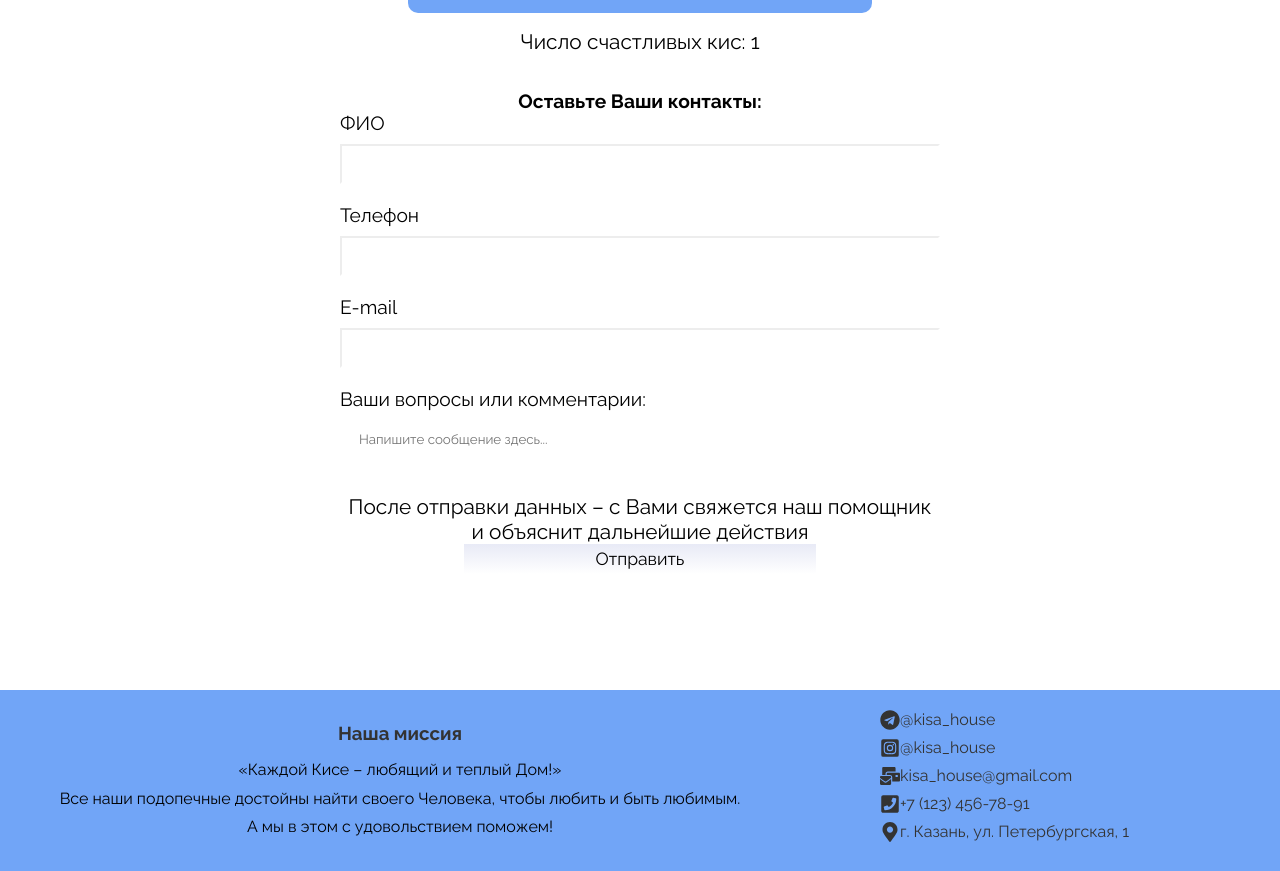
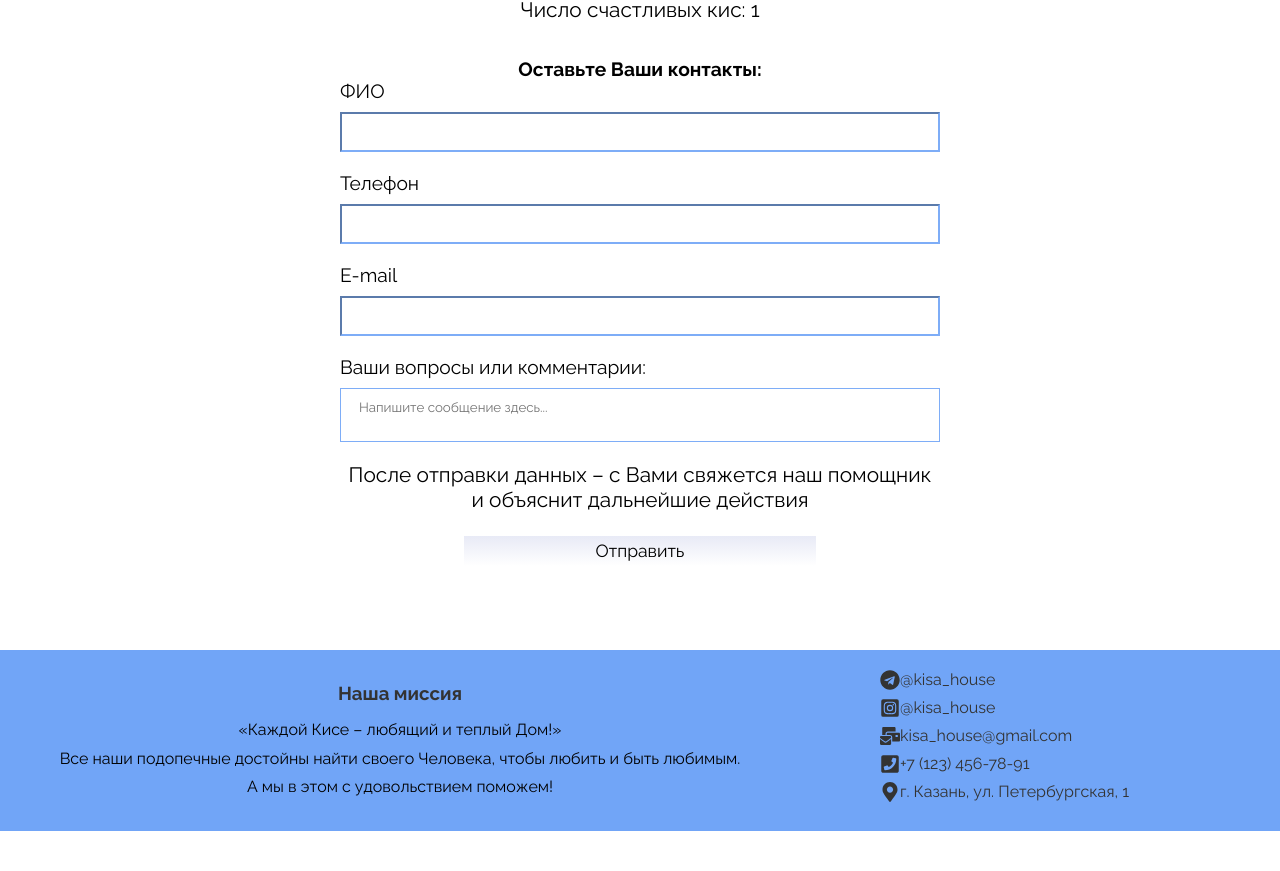
Before and after one commit to anastaok/kisa-house, a React (Create React App) app: page /cart in a window 1280 px wide. Shown: the part 590-1461 px from the top of the page. After the commit the page ends 1421 px from the top, so only its background shows below. Built offline with nearby package versions, Linux system fonts and the light colour scheme; a web font is replaced by a local one.

Commit message:
added react-scroll

```diff
--- a/package.json
+++ b/package.json
@@ -15,6 +15,7 @@
     "react-icons": "^4.4.0",
     "react-router-dom": "^6.4.2",
     "react-scripts": "5.0.1",
+    "react-scroll": "^1.8.8",
     "typescript": "^4.8.2",
     "web-vitals": "^2.1.4"
   },
@@ -41,5 +42,8 @@
       "last 1 firefox version",
       "last 1 safari version"
     ]
+  },
+  "devDependencies": {
+    "@types/react-scroll": "^1.8.4"
   }
 }
--- a/src/components/Cart/Cart.scss
+++ b/src/components/Cart/Cart.scss
@@ -1,5 +1,5 @@
 .cart {
-  padding: 5rem;
+  padding: 3rem 5rem;
   display: flex;
   flex-direction: column;
   align-items: center;
@@ -10,6 +10,7 @@
     display: flex;
     flex-direction: column;
     align-items: center;
+    gap: 1.5rem;
   }
   .wrapperCart {
     display: flex;
@@ -59,8 +60,7 @@
       .formData {
         margin-bottom: 1.25rem;
         padding: 0.625rem 1.125rem;
-        background: rgba(255, 255, 255, 0.1);
-        border-color: rgba(255, 255, 255, 0.2);
+        border-color: rgba(113, 165, 247, 0.9);
         font-family: "Raleway", sans-serif;
         resize: none;
       }
--- a/src/components/Header/Header.tsx
+++ b/src/components/Header/Header.tsx
@@ -1,4 +1,5 @@
 import { NavLink } from "react-router-dom";
+import { Link } from "react-scroll";
 
 import "./Header.scss";
 
@@ -32,9 +33,9 @@ const Header = () => {
             </NavLink>
           </li>
           <li className="category">
-            <NavLink className="categoryLink" to="/">
+            <Link className="categoryLink" to="footer" smooth={true}>
               Контакты
-            </NavLink>
+            </Link>
           </li>
         </ul>
         <NavLink className="link" to="/cart">
--- a/src/components/Header/header.scss
+++ b/src/components/Header/header.scss
@@ -23,6 +23,7 @@
         list-style: none;
         margin: 0 3.125rem 0;
         transition: all 0.3s ease-in-out;
+        cursor: pointer;
       }
 
       .categoryLink {
--- a/src/components/InfoKisaPage/InfoKisaPage.tsx
+++ b/src/components/InfoKisaPage/InfoKisaPage.tsx
@@ -13,9 +13,12 @@ const InfoKisaPage: React.FC<TProps> = ({ kisas }) => {
 
   const [filteredKisa, setFilteredKisa] = useState<TKisa | null>(null);
   useEffect(() => {
+    window.scrollTo(0, 0);
     const filter = kisas.filter((kisa) => kisa.id === Number(id))[0];
+    console.log(id, kisas);
+
     setFilteredKisa(filter);
-  }, []);
+  }, [kisas]);
 
   return (
     <div className="infoKisa">
```
Also changed, not shown: 1 other file (tests, documents, lock files or other folders).
